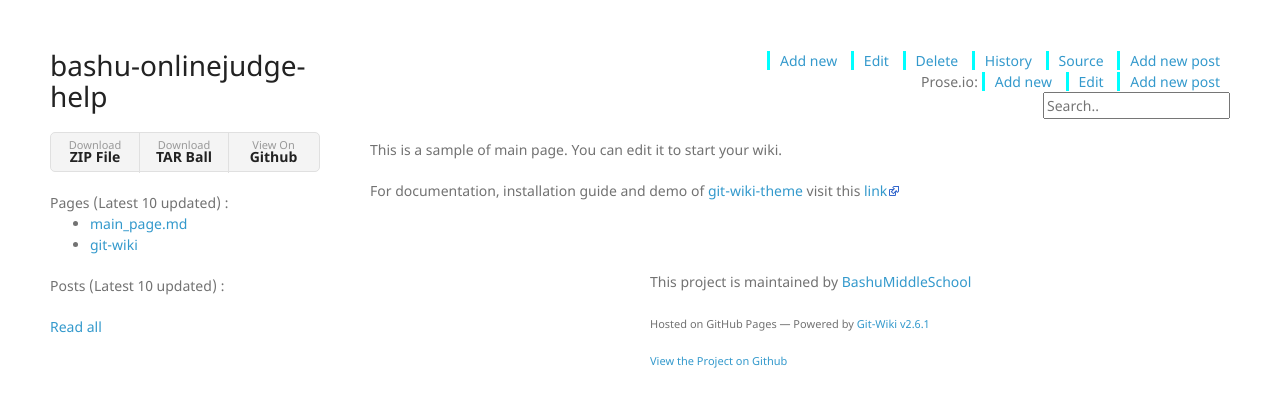
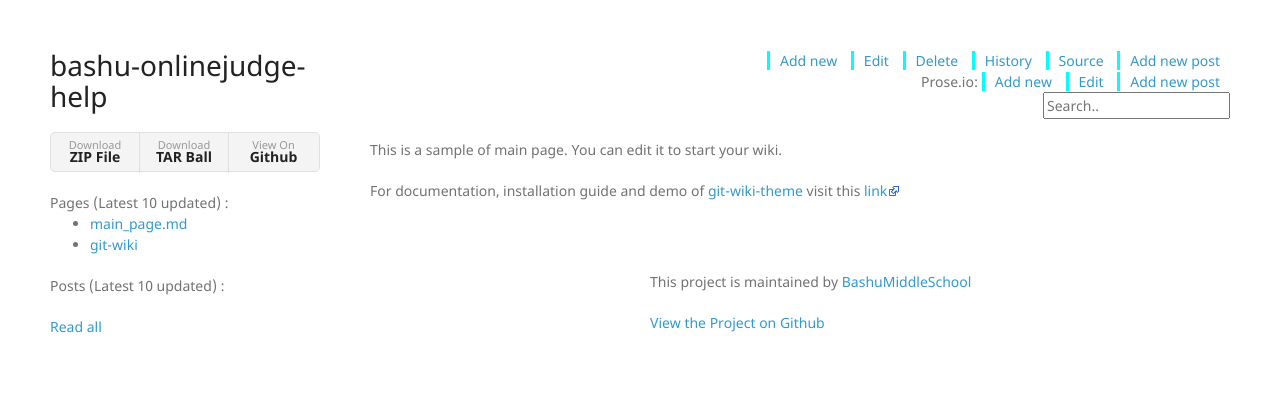
Before and after one commit to BashuMiddleSchool/bashu-onlinejudge-help, a Jekyll site: the page built from wiki/main_page.md, in a window 1280 px wide. Shown: the top 407 px of the page. Built offline with Jekyll 4.4.1, drawn with Linux system fonts in a browser that asks for light colours; nearby versions of some CDN libraries.

Commit message:
Update copyrights.html

```diff
--- a/_includes/git-wiki/components/copyrights/copyrights.html
+++ b/_includes/git-wiki/components/copyrights/copyrights.html
@@ -2,8 +2,6 @@
 <div class="git-wiki-copyrights">
     <p>This project is maintained by <a href="{{ site.github.owner_url }}">{{ site.github.owner_name }}</a></p>
     {% endif %}
-    <p><small>Hosted on GitHub Pages &mdash; Powered by <a href="https://github.com/Drassil/git-wiki-theme">Git-Wiki v{{
-                version }}</a> </p>
 
     {% if site.github.is_project_page %}
     <p class="view"><a href="{{ site.github.repository_url }}">View the Project on {% if site.github.hostname == "gitlab.com" %} Gitlab {% else %} Github {% endif %} <small>{{ github_name }}</small></a></p>
```
